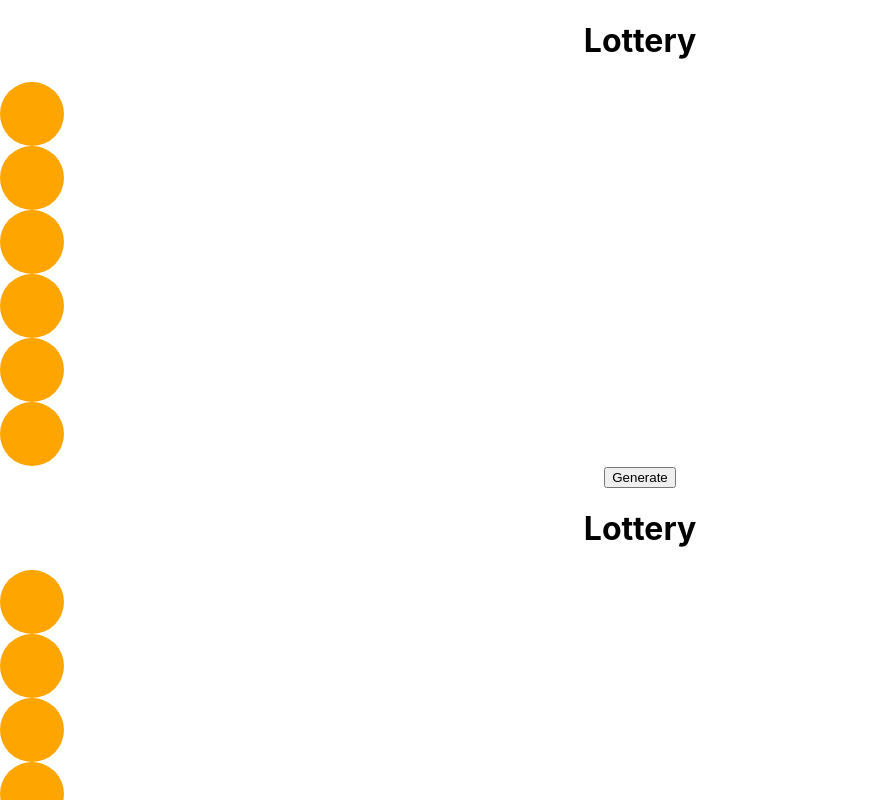
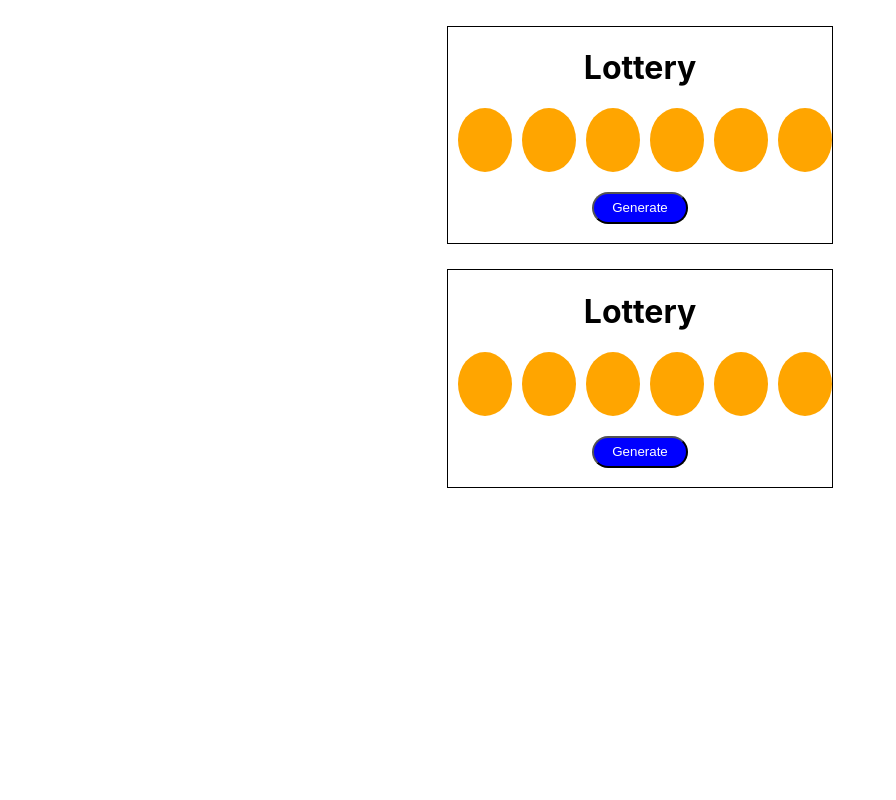
Before and after one commit to Guillermo-Martin/lottery, a React (Create React App) app: page / in a window 1280 px wide. Shown: the top 800 px of the page, without its empty margins (0-896 px from the left). Built offline with nearby package versions, Linux system fonts and the light colour scheme.

Commit message:
Style lottery component

```diff
--- a/src/App.css
+++ b/src/App.css
@@ -1,4 +1,4 @@
-.App {
+/* .App {
   text-align: center;
 }
 
@@ -35,4 +35,4 @@
   to {
     transform: rotate(360deg);
   }
-}
+} */
--- a/src/assets/styles/styles.css
+++ b/src/assets/styles/styles.css
@@ -9,4 +9,28 @@
   display: flex;
   justify-content: center;
   align-items: center;
+  margin-left: 10px;
 }
+
+.Lottery {
+  border: 1px solid black;
+  width: 30%;
+  margin: 0 auto;
+  margin-top: 2%;
+  text-align: center;
+}
+
+.Lottery-title, .Lottery-balls {
+  display: flex;
+  justify-content: center;
+}
+
+.Lottery-button {
+  margin-top: 5%;
+  margin-bottom: 5%;
+  height: 2rem;
+  width: 25%;
+  border-radius: 20px;
+  background-color: blue;
+  color: white;
+}
--- a/src/containers/Lottery.js
+++ b/src/containers/Lottery.js
@@ -1,5 +1,6 @@
 import React, { Component } from 'react';
 import Ball from './../components/Ball';
+import './../assets/styles/styles.css';
 
 class Lottery extends Component {
   static defaultProps = {
@@ -39,15 +40,18 @@ class Lottery extends Component {
   render() {
 
     return (
-      <div>
+      <div className="Lottery">
         {/* Title */}
-        <h1>{this.props.title}</h1>
+        <h1 className="Lottery-title">{this.props.title}</h1>
 
         {/* Display balls */}
-        {this.state.numbers}
+        <div className="Lottery-balls">
+          {this.state.numbers}
+        </div>
+
 
         {/* Button */}
-        <button onClick={this.createBall}>Generate</button>
+        <button onClick={this.createBall} className="Lottery-button">Generate</button>
       </div>
     );
   }
```
